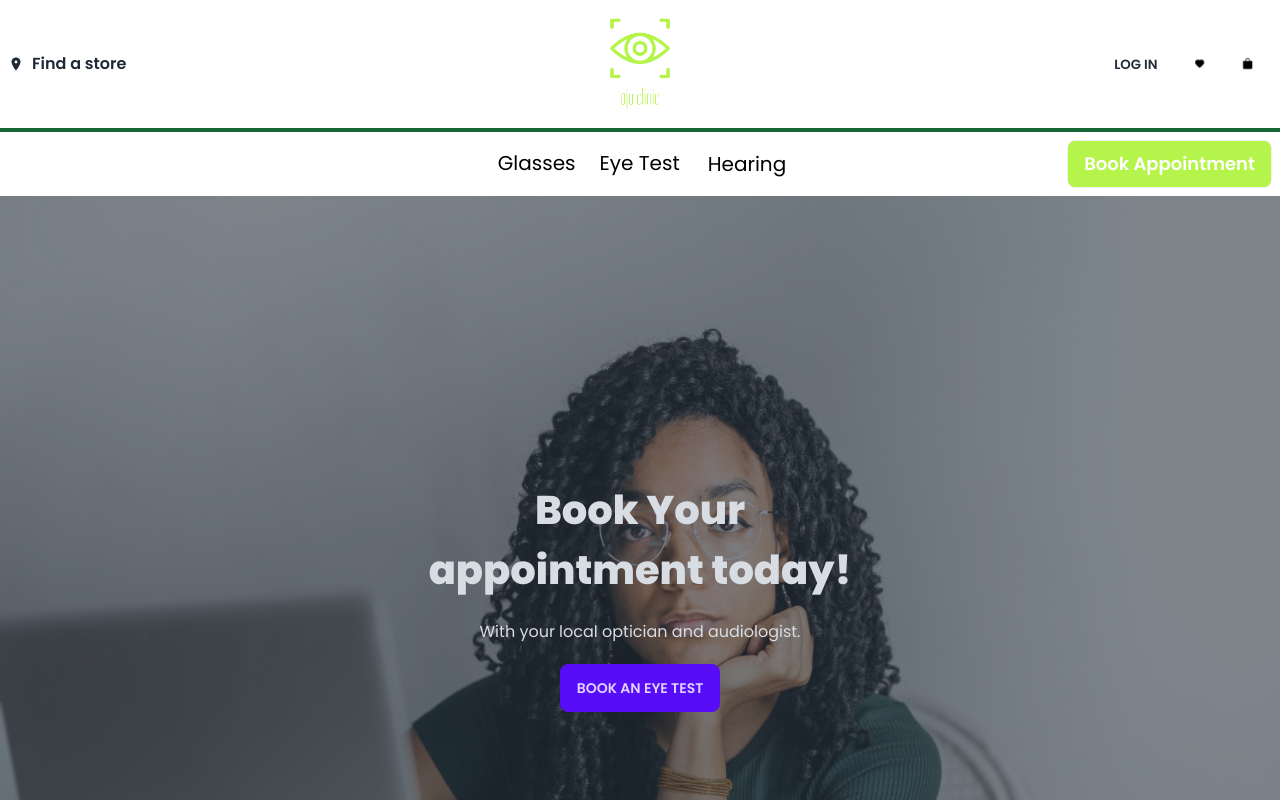
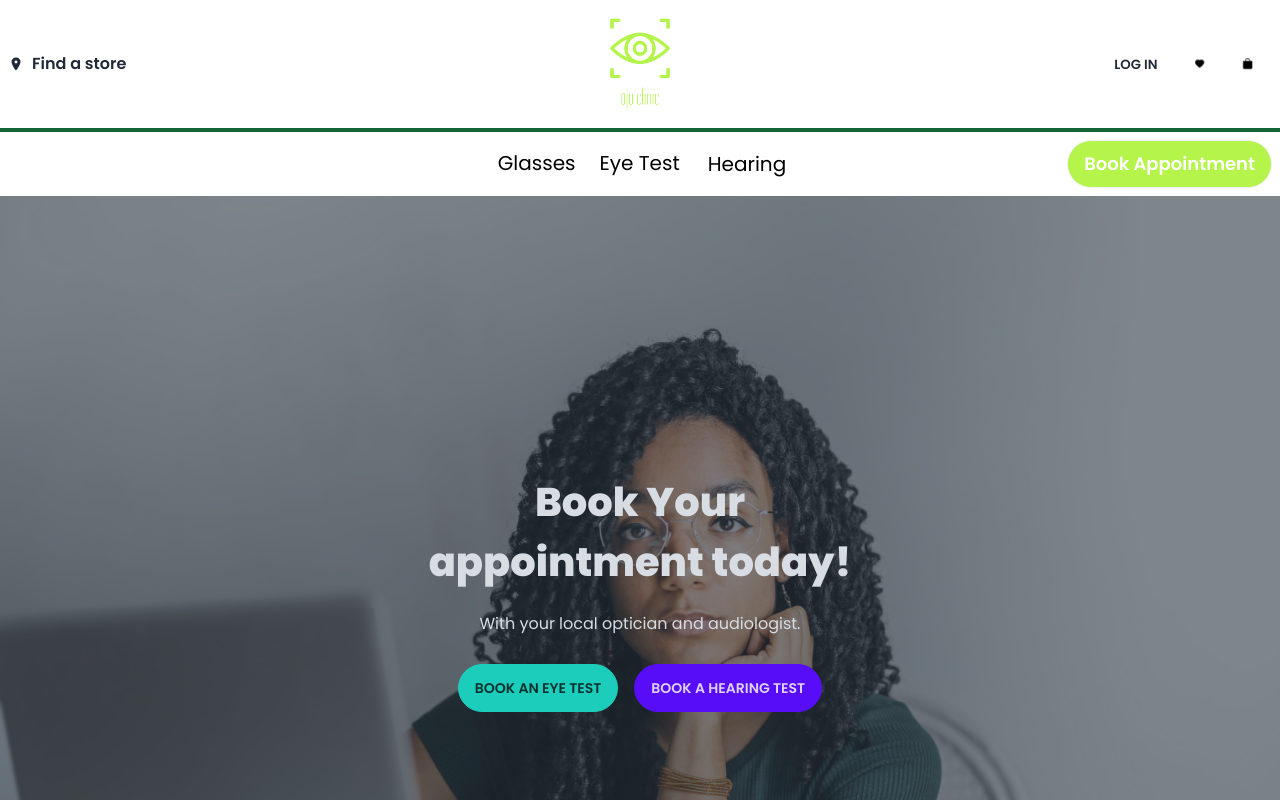
Before and after one commit to nsilva1/oju-clinic, a React (Vite) app: page / in a window 1280 px wide. Shown: the top 800 px of the page. Built offline with nearby package versions, Linux system fonts and the light colour scheme.

Commit message:
hero section updated

```diff
--- a/src/components/common/NavBar.tsx
+++ b/src/components/common/NavBar.tsx
@@ -193,7 +193,7 @@ const NavBar = () => {
           </div>
         </div>
         <div className='navbar-end'>
-          <button className='btn normal-case text-white bg-[#b5f44a] hover:bg-white hover:text-brand text-[18px]'>
+          <button className='btn normal-case text-white bg-[#b5f44a] hover:bg-white hover:text-brand text-[18px] rounded-full'>
             <h2>Book Appointment</h2>
           </button>
         </div>
--- a/src/components/pages/home/Home.tsx
+++ b/src/components/pages/home/Home.tsx
@@ -1,5 +1,3 @@
-import React from 'react';
-
 const Home = () => {
   return (
     <div>
@@ -12,7 +10,12 @@ const Home = () => {
                 Book Your appointment today!{' '}
               </h1>
               <p className='mb-5'>With your local optician and audiologist.</p>
-              <button className='btn btn-primary'>Book an eye test</button>
+              <button className='btn btn-accent rounded-full m-2'>
+                Book an eye test
+              </button>
+              <button className='btn btn-primary rounded-full m-2'>
+                Book a hearing test
+              </button>
             </div>
           </div>
         </div>
```
Also changed, not shown: src/App.tsx (+3 -9 lines).
